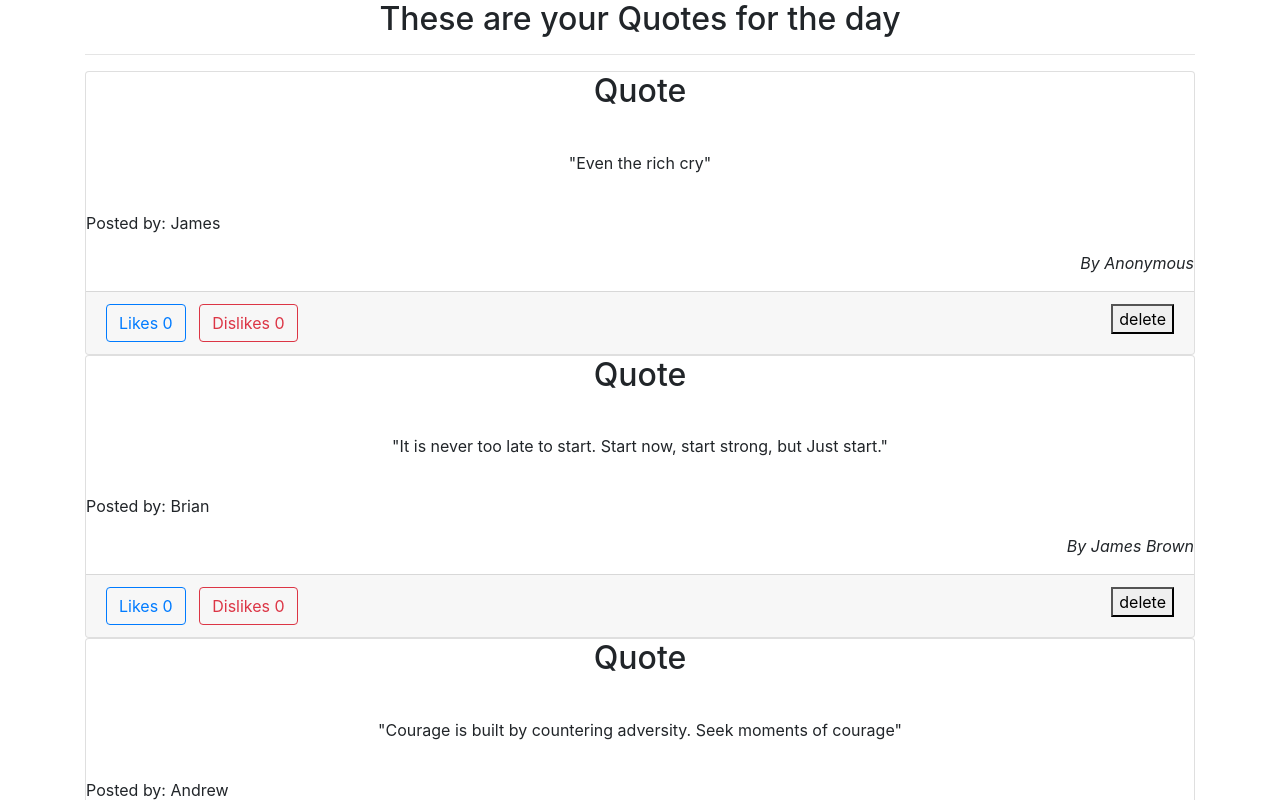
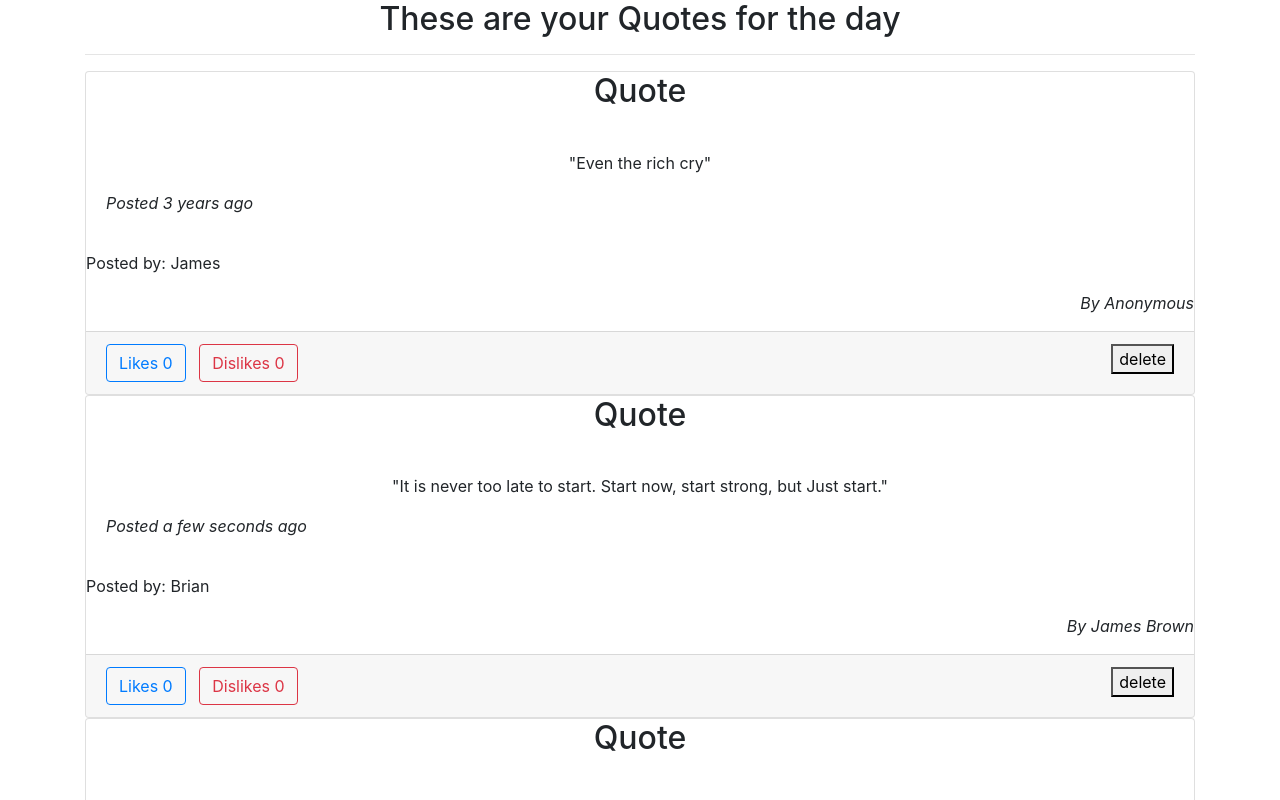
Before and after one commit to kolumr/Quotes, an Angular app: page / in a window 1280 px wide. Shown: the top 800 px of the page. Built offline with nearby package versions, Linux system fonts and the light colour scheme.

Commit message:
Added votes directive

```diff
--- a/src/app/app.module.ts
+++ b/src/app/app.module.ts
@@ -9,6 +9,7 @@ import { NgbModule } from '@ng-bootstrap/ng-bootstrap';
 import { DetailsComponent } from './details/details.component';
 import { QuoteFormComponent } from './quote-form/quote-form.component';
 import { TimePostedPipe } from './time-posted.pipe';
+import { VotesDirective } from './votes.directive';
 
 @NgModule({
   declarations: [
@@ -17,6 +18,7 @@ import { TimePostedPipe } from './time-posted.pipe';
     DetailsComponent,
     QuoteFormComponent,
     TimePostedPipe,
+    VotesDirective,
 
   ],
   imports: [
--- a/src/app/quotes/quotes.component.html
+++ b/src/app/quotes/quotes.component.html
@@ -7,6 +7,7 @@
         </div>
         <div class="card-body text-center">
             <p id={{i}}>"{{quote.text}}"</p>
+            <p class ="float-left"><i>Posted {{quote.timePassed|timePosted}}</i></p>
          </div>
         <app-details [quote] = "quotes" [id] = "i"></app-details>
         <div class="card-footer text-muted">
--- /dev/null
+++ b/src/app/votes.directive.ts
@@ -0,0 +1,10 @@
+import { Directive } from '@angular/core';
+
+@Directive({
+  selector: '[appVotes]'
+})
+export class VotesDirective {
+
+  constructor() { }
+
+}
```
Also changed, not shown: 1 other file (tests, documents, lock files or other folders).
